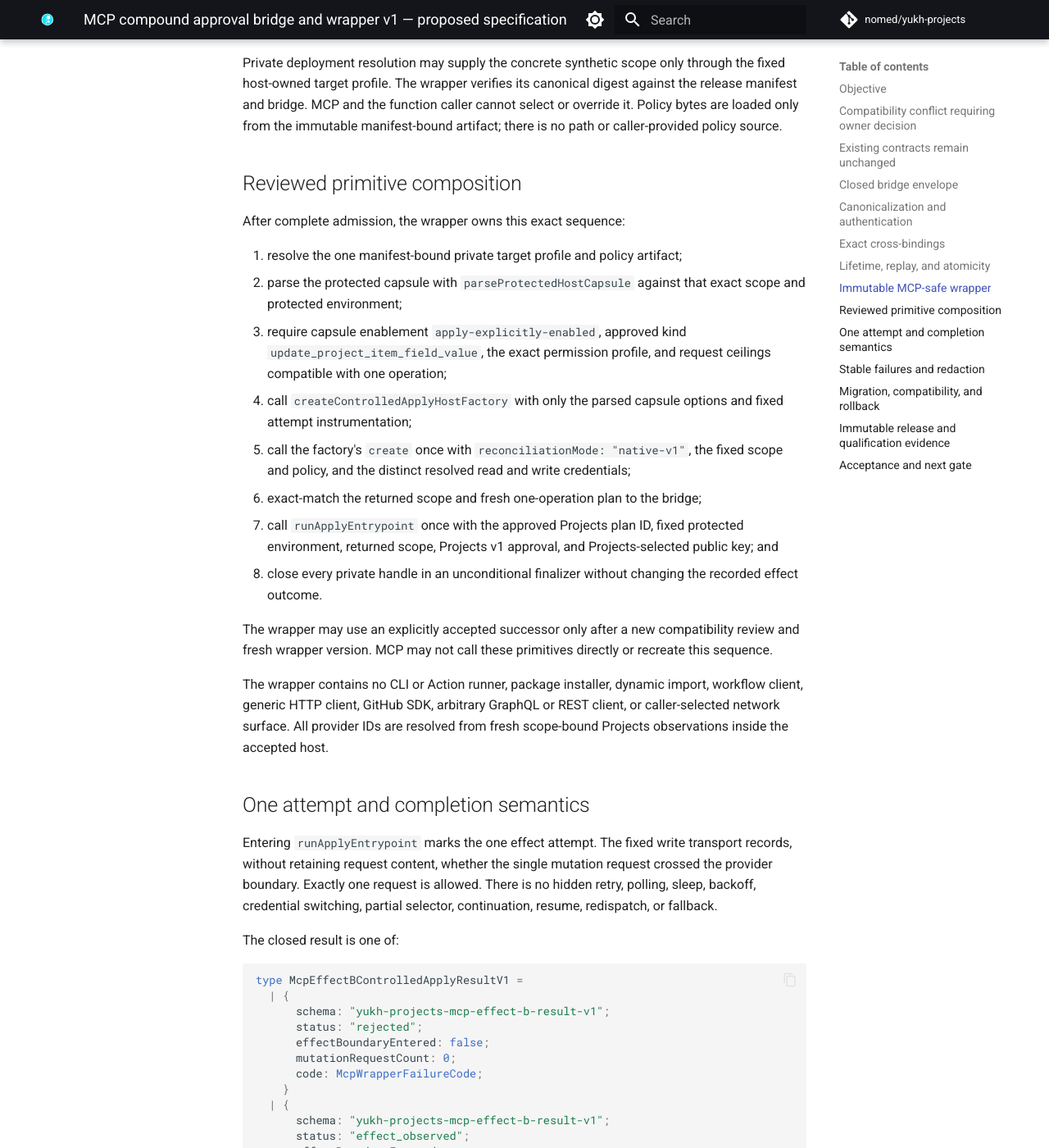
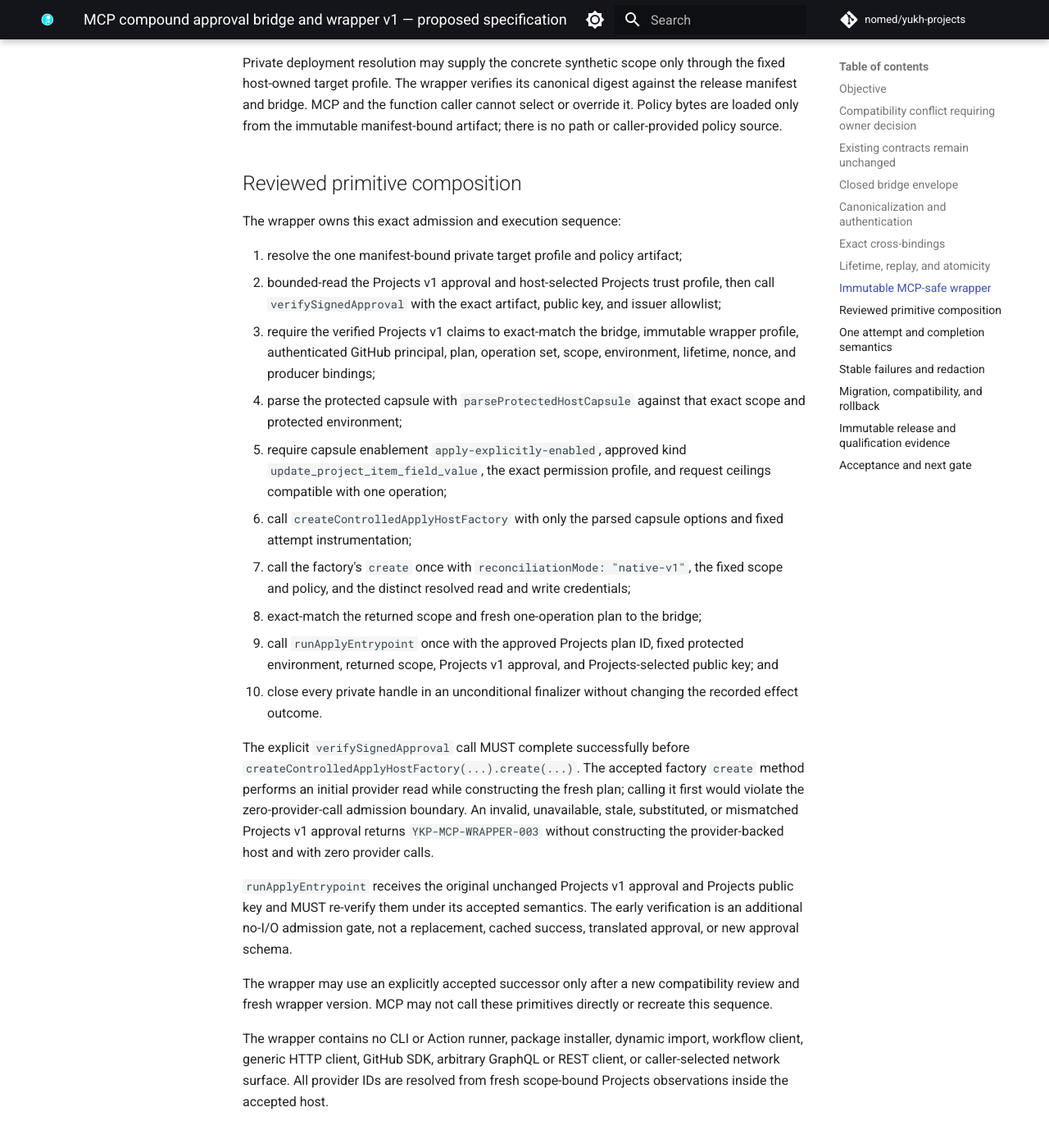
Before and after one commit to nomed/yukh-projects, an MkDocs documentation site: the page built from docs/contracts/mcp-compound-approval-wrapper-v1.md, in a window 1280 px wide and 1400 px high, scrolled down 8119 px. Shown: the whole window at 82% size. Built offline with MkDocs 1.6.1 and Material for MkDocs 9.7.7, drawn with Linux system fonts in a browser that asks for light colours; comment, search, counter and statistics services are not loaded.

Commit message:
docs: verify approval before wrapper reads
Co-authored-by: Copilot App <223556219+Copilot@users.noreply.github.com>

```diff
--- a/docs/contracts/mcp-compound-approval-wrapper-v1.md
+++ b/docs/contracts/mcp-compound-approval-wrapper-v1.md
@@ -383,25 +383,44 @@ manifest-bound artifact; there is no path or caller-provided policy source.
 
 ## Reviewed primitive composition
 
-After complete admission, the wrapper owns this exact sequence:
+The wrapper owns this exact admission and execution sequence:
 
 1. resolve the one manifest-bound private target profile and policy artifact;
-2. parse the protected capsule with `parseProtectedHostCapsule` against that
+2. bounded-read the Projects v1 approval and host-selected Projects trust
+   profile, then call `verifySignedApproval` with the exact artifact, public
+   key, and issuer allowlist;
+3. require the verified Projects v1 claims to exact-match the bridge, immutable
+   wrapper profile, authenticated GitHub principal, plan, operation set, scope,
+   environment, lifetime, nonce, and producer bindings;
+4. parse the protected capsule with `parseProtectedHostCapsule` against that
    exact scope and protected environment;
-3. require capsule enablement `apply-explicitly-enabled`, approved kind
+5. require capsule enablement `apply-explicitly-enabled`, approved kind
    `update_project_item_field_value`, the exact permission profile, and request
    ceilings compatible with one operation;
-4. call `createControlledApplyHostFactory` with only the parsed capsule options
+6. call `createControlledApplyHostFactory` with only the parsed capsule options
    and fixed attempt instrumentation;
-5. call the factory's `create` once with `reconciliationMode: "native-v1"`,
+7. call the factory's `create` once with `reconciliationMode: "native-v1"`,
    the fixed scope and policy, and the distinct resolved read and write
    credentials;
-6. exact-match the returned scope and fresh one-operation plan to the bridge;
-7. call `runApplyEntrypoint` once with the approved Projects plan ID, fixed
+8. exact-match the returned scope and fresh one-operation plan to the bridge;
+9. call `runApplyEntrypoint` once with the approved Projects plan ID, fixed
    protected environment, returned scope, Projects v1 approval, and
    Projects-selected public key; and
-8. close every private handle in an unconditional finalizer without changing
+10. close every private handle in an unconditional finalizer without changing
    the recorded effect outcome.
+
+The explicit `verifySignedApproval` call MUST complete successfully before
+`createControlledApplyHostFactory(...).create(...)`. The accepted factory
+`create` method performs an initial provider read while constructing the fresh
+plan; calling it first would violate the zero-provider-call admission boundary.
+An invalid, unavailable, stale, substituted, or mismatched Projects v1
+approval returns `YKP-MCP-WRAPPER-003` without constructing the provider-backed
+host and with zero provider calls.
+
+`runApplyEntrypoint` receives the original unchanged Projects v1 approval and
+Projects public key and MUST re-verify them under its accepted semantics. The
+early verification is an additional no-I/O admission gate, not a replacement,
+cached success, translated approval, or new approval schema.
 
 The wrapper may use an explicitly accepted successor only after a new
 compatibility review and fresh wrapper version. MCP may not call these
```
Also changed, not shown: docs/security/threat-model.md (+4 -0 lines), 1 other file.
